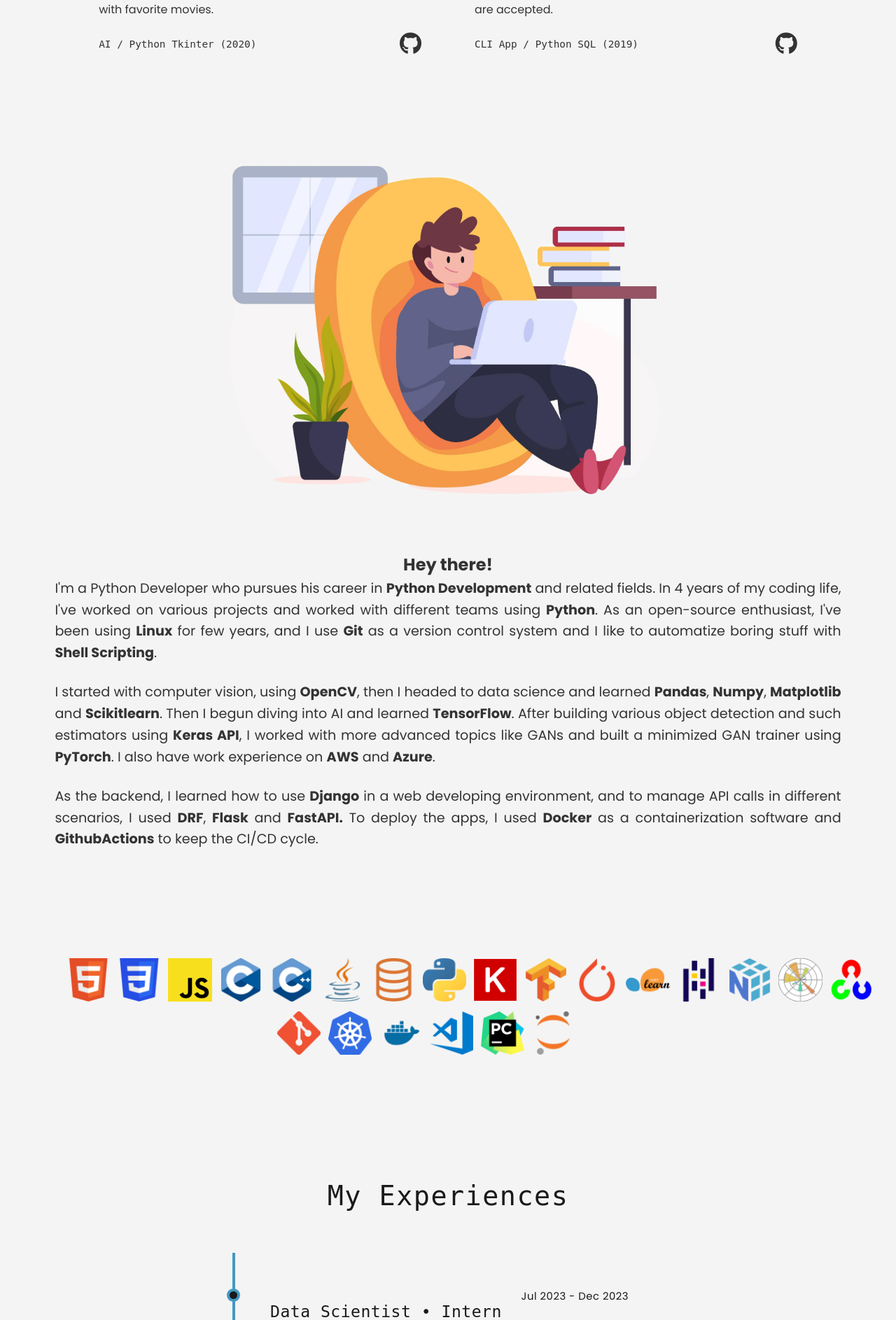
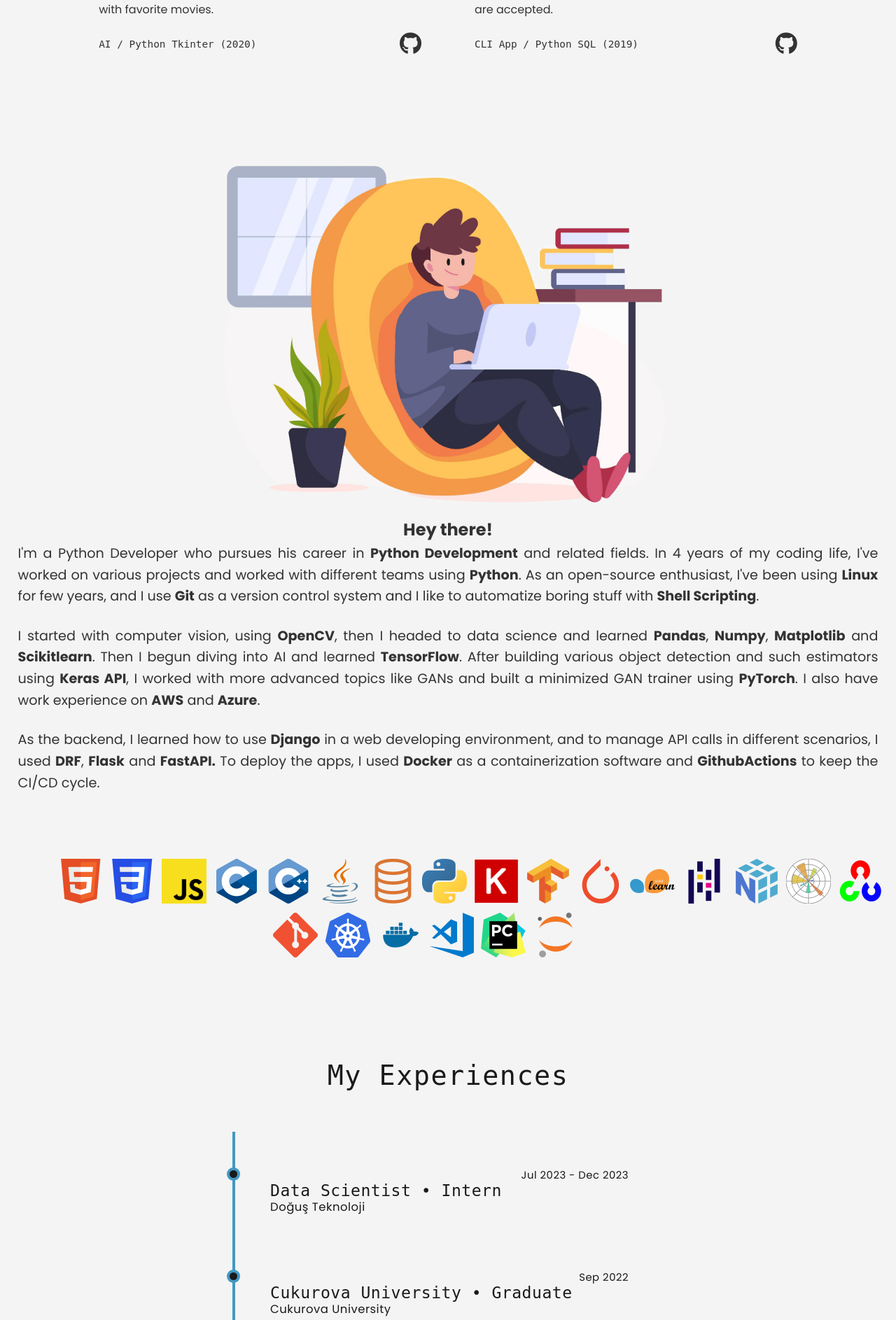
Before and after one commit to mcandemir/portfolio, a PHP site: page / in a window 1280 px wide. Shown: the part 4056-5942 px from the top of the page at 70% size. Run offline with PHP 8.4, Linux system fonts and the light colour scheme; some libraries are stand-ins or nearby versions.

Commit message:
update aboutme section

```diff
--- a/css/aboutme.css
+++ b/css/aboutme.css
@@ -2,10 +2,11 @@
   background-color: #fff no-repeat center/cover;
   width: 100%;
   overflow: hidden;
+  padding-bottom: 1%;
 }
 
 .container-aboutme{
-  padding: 0 1rem;
+  padding-bottom: 0 1%;
 }
 
 .container-aboutme ul{
@@ -63,7 +64,8 @@
   }
 
   .aboutme-introduction{
-    margin: 5%;
+    margin-left: 2%;
+    margin-right: 2%;
   }
 
   .container-aboutme ul{
```
